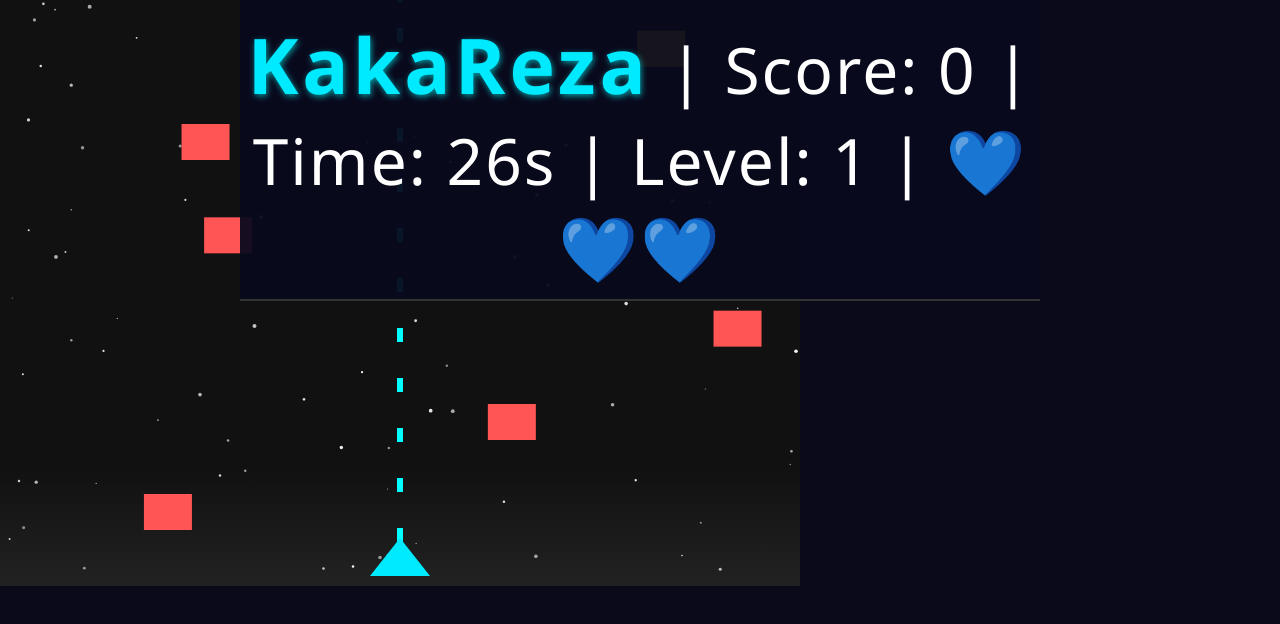
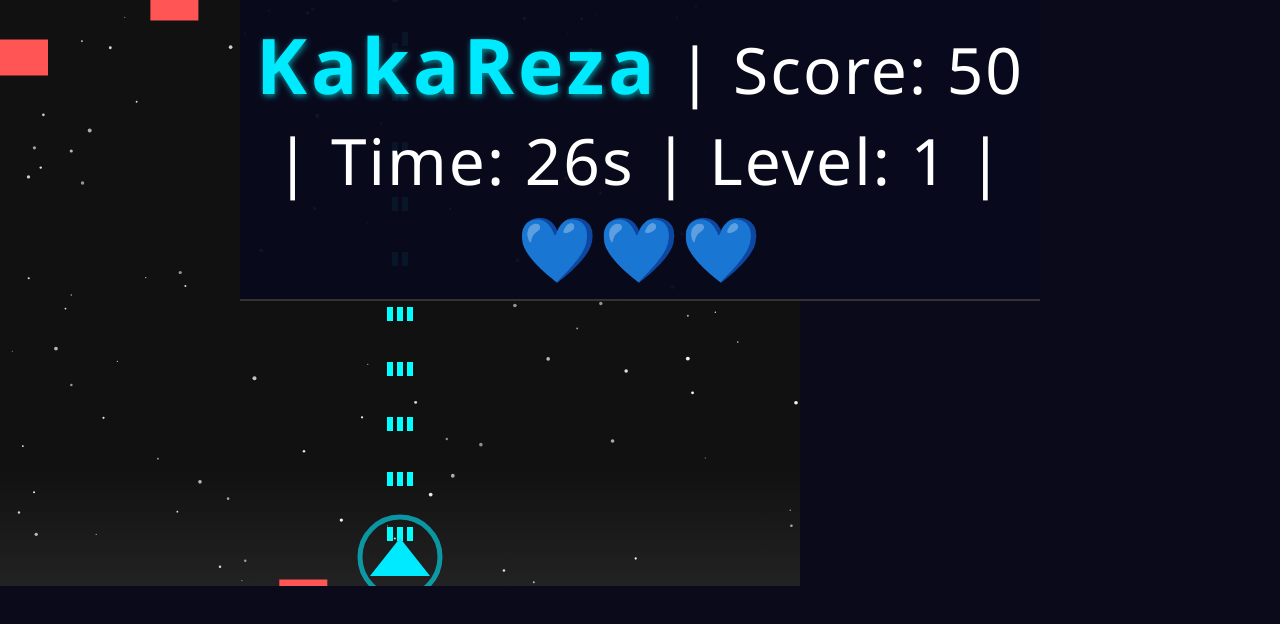
Before and after one commit to nycsal/Spaceship, a plain HTML site: page index.html in a window 1280 px wide. Drawn offline with Linux system fonts and the light colour scheme.

Commit message:
Update index.html

```diff
--- a/index.html
+++ b/index.html
@@ -2,7 +2,7 @@
 <html lang="en">
 <head>
   <meta charset="UTF-8" />
-  <title>KakaReza - Space Shooter (Enhanced)</title>
+  <title>KakaReza - Arcade Space Shooter</title>
   <meta name="viewport" content="width=device-width, initial-scale=1, user-scalable=no" />
   <style>
     html, body {
@@ -127,8 +127,7 @@
     </div>
   </div>
 <script>
-(() => {
-  // Responsive canvas
+(function() {
   function resizeCanvas() {
     const scoreboard = document.getElementById('scoreboard');
     const canvas = document.getElementById('gameCanvas');
@@ -143,12 +142,12 @@
   window.addEventListener('resize', resizeCanvas);
 
   // Game constants
-  const ENEMY_SPAWN_RATE_BASE = 2.2, ENEMY_SPEED_BASE = 3.2, BULLET_SPEED = 10;
-  const PLAYER_SPEED = 18, PLAYER_WIDTH = 60, PLAYER_HEIGHT = 38;
+  const ENEMY_SPAWN_RATE_BASE = 2.5, ENEMY_SPEED_BASE = 3.5, BULLET_SPEED = 11;
+  const PLAYER_SPEED = 20, PLAYER_WIDTH = 60, PLAYER_HEIGHT = 38;
   const ENEMY_WIDTH = 48, ENEMY_HEIGHT = 36;
-  const POWERUP_WIDTH = 32, POWERUP_HEIGHT = 32, POWERUP_FALL_SPEED = 2.2;
-  const BOSS_WIDTH = 140, BOSS_HEIGHT = 70, BOSS_BULLET_SPEED = 6, BOSS_HP = 200;
-  const LEVEL_TIME = 30, LEVELS = 5, DIFFICULTY_INCREASE = 0.13;
+  const POWERUP_WIDTH = 32, POWERUP_HEIGHT = 32, POWERUP_FALL_SPEED = 2.5;
+  const BOSS_WIDTH = 140, BOSS_HEIGHT = 70, BOSS_BULLET_SPEED = 7, BOSS_HP = 220;
+  const LEVEL_TIME = 30, LEVELS = 5, DIFFICULTY_INCREASE = 0.16;
   const MAX_LIVES = 3;
 
   let canvas = document.getElementById('gameCanvas'),
@@ -165,9 +164,38 @@
   let player, bullets, enemies, powerups, boss, bossBullets, explosions, stars;
   let score = 0, level = 1, timer = LEVEL_TIME, objectsShot = 0, lives = MAX_LIVES;
   let lastEnemySpawn = 0, enemySpawnRate = ENEMY_SPAWN_RATE_BASE, enemySpeed = ENEMY_SPEED_BASE;
-  let fireInterval = 80, lastFire = 0, playerPower = 1, playerPowerTimer = 0;
+  let fireInterval = 70, lastFire = 0, playerPower = 1, playerPowerTimer = 0;
   let bossActive = false, bossDefeated = false, lastTime = 0, gameState = 'playing';
   let dragging = false;
+  let waveIndex = 0, waveTimer = 0;
+
+  // Patterns for enemy waves
+  const wavePatterns = [
+    // Zig-zag
+    (i, t, w, h) => ({
+      x: (w-ENEMY_WIDTH) * ((Math.sin(t/400 + i) + 1)/2),
+      y: -ENEMY_HEIGHT - i*60 + (t/2),
+      vx: 0, vy: enemySpeed
+    }),
+    // Sine wave
+    (i, t, w, h) => ({
+      x: (w-ENEMY_WIDTH)/2 + Math.sin(t/300 + i) * (w/3),
+      y: -ENEMY_HEIGHT - i*60 + (t/2),
+      vx: 0, vy: enemySpeed
+    }),
+    // V-formation
+    (i, t, w, h) => ({
+      x: (w-ENEMY_WIDTH)/2 + (i-2)*60 + Math.sin(t/600)*30,
+      y: -ENEMY_HEIGHT - Math.abs(i-2)*30 + (t/2),
+      vx: 0, vy: enemySpeed
+    }),
+    // Straight line
+    (i, t, w, h) => ({
+      x: (w-ENEMY_WIDTH)/5*i,
+      y: -ENEMY_HEIGHT - i*55 + (t/2),
+      vx: 0, vy: enemySpeed
+    }),
+  ];
 
   function createPlayer() {
     return {
@@ -178,16 +206,17 @@
       power: 1,
       powerTimer: 0,
       targetX: null,
+      shield: 0
     };
   }
   function createBullet(x, y) {
     return { x, y, width: 6, height: 14, speed: BULLET_SPEED };
   }
-  function createEnemy(x, y, hp = 1, hasPowerup = false, isBoss = false) {
-    return { x, y, width: isBoss ? BOSS_WIDTH : ENEMY_WIDTH, height: isBoss ? BOSS_HEIGHT : ENEMY_HEIGHT, speed: enemySpeed, hp, hasPowerup, isBoss };
+  function createEnemy(x, y, hp = 1, hasPowerup = false, isBoss = false, pattern=null, index=0, born=0) {
+    return { x, y, width: isBoss ? BOSS_WIDTH : ENEMY_WIDTH, height: isBoss ? BOSS_HEIGHT : ENEMY_HEIGHT, speed: enemySpeed, hp, hasPowerup, isBoss, pattern, index, born };
   }
-  function createPowerup(x, y) {
-    return { x, y, width: POWERUP_WIDTH, height: POWERUP_HEIGHT, speed: POWERUP_FALL_SPEED };
+  function createPowerup(x, y, type="power") {
+    return { x, y, width: POWERUP_WIDTH, height: POWERUP_HEIGHT, speed: POWERUP_FALL_SPEED, type };
   }
   function createBoss() {
     return {
@@ -197,7 +226,7 @@
       height: BOSS_HEIGHT,
       hp: BOSS_HP,
       fireCooldown: 0,
-      fireRate: 800,
+      fireRate: 700,
     };
   }
   function createExplosion(x, y, color="#fff") {
@@ -210,7 +239,7 @@
       x: Math.random() * canvas.width,
       y: Math.random() * canvas.height,
       r: Math.random() * 1.5 + 0.5,
-      speed: Math.random() * 0.5 + 0.2,
+      speed: Math.random() * 0.7 + 0.3,
       alpha: Math.random() * 0.5 + 0.5
     };
   }
@@ -223,7 +252,7 @@
     bossBullets = [];
     explosions = [];
     stars = [];
-    for (let i = 0; i < 80; i++) stars.push(createStar());
+    for (let i = 0; i < 100; i++) stars.push(createStar());
     score = 0;
     level = 1;
     timer = LEVEL_TIME;
@@ -238,6 +267,8 @@
     lastFire = 0;
     playerPower = 1;
     playerPowerTimer = 0;
+    waveIndex = 0;
+    waveTimer = 0;
     updateUI();
     gameOverEl.style.display = 'none';
     levelCompleteEl.style.display = 'none';
@@ -250,7 +281,7 @@
   }
   function drawPlayer() {
     ctx.save();
-    ctx.fillStyle = '#00eaff';
+    ctx.fillStyle = player.shield > 0 ? '#00ffcc' : '#00eaff';
     ctx.beginPath();
     ctx.moveTo(player.x + player.width / 2, player.y);
     ctx.lineTo(player.x + player.width, player.y + player.height);
@@ -262,6 +293,13 @@
       ctx.lineWidth = 5;
       ctx.beginPath();
       ctx.arc(player.x + player.width / 2, player.y + player.height / 2, player.width / 1.5, 0, Math.PI * 2);
+      ctx.stroke();
+    }
+    if (player.shield > 0) {
+      ctx.strokeStyle = "rgba(0,255,255,0.6)";
+      ctx.lineWidth = 7;
+      ctx.beginPath();
+      ctx.arc(player.x + player.width / 2, player.y + player.height / 2, player.width / 1.1, 0, Math.PI * 2);
       ctx.stroke();
     }
     ctx.restore();
@@ -290,7 +328,7 @@
   }
   function drawPowerup(p) {
     ctx.save();
-    ctx.fillStyle = '#00ff00';
+    ctx.fillStyle = p.type === "shield" ? "#00ffcc" : "#00ff00";
     ctx.beginPath();
     ctx.ellipse(p.x + p.width/2, p.y + p.height/2, p.width/2, p.height/2, 0, 0, Math.PI * 2);
     ctx.fill();
@@ -337,7 +375,7 @@
     if (gameState !== 'playing') return;
     timer -= delta / 1000;
     if (timer <= 0) {
-      if (level === LEVELS) {
+      if (level === 5) {
         endGame(true);
       } else {
         gameState = 'levelcomplete';
@@ -353,7 +391,7 @@
         s.x = Math.random() * canvas.width;
         s.y = 0;
         s.r = Math.random() * 1.5 + 0.5;
-        s.speed = Math.random() * 0.5 + 0.2;
+        s.speed = Math.random() * 0.7 + 0.3;
         s.alpha = Math.random() * 0.5 + 0.5;
       }
     }
@@ -374,23 +412,57 @@
       b.y -= b.speed;
       if (b.y + b.height < 0) bullets.splice(i, 1);
     });
-    lastEnemySpawn += delta / 1000;
-    if (!bossActive && lastEnemySpawn > 1 / enemySpawnRate) {
-      for (let i = 0; i < Math.ceil(level * 0.7); i++) // more enemies per spawn as level increases
-        spawnEnemy();
-      lastEnemySpawn = 0;
+    // Enemy waves
+    waveTimer += delta;
+    if (!bossActive && waveTimer > 1200) {
+      let pattern = wavePatterns[waveIndex % wavePatterns.length];
+      for (let i = 0; i < Math.min(5, 2+Math.floor(level/2)); i++) {
+        let pos = pattern(i, Date.now(), canvas.width, canvas.height);
+        let hasPowerup = Math.random() < 0.09;
+        let type = Math.random() < 0.2 ? "shield" : "power";
+        enemies.push(createEnemy(pos.x, pos.y, 1, hasPowerup, false, pattern, i, Date.now()));
+      }
+      waveIndex++;
+      waveTimer = 0;
     }
+    // Mini-boss every 2 levels (not level 3, which is big boss)
+    if ((level % 2 === 0 && !bossActive && !bossDefeated && Math.random() < 0.005 && level !== 3)) {
+      let x = canvas.width/2 - ENEMY_WIDTH/2;
+      enemies.push(createEnemy(x, 0, 10+level*5, true, false, null, 0, Date.now()));
+    }
+    // Level 3: Big Boss
+    if (level === 3 && !bossActive && !bossDefeated) {
+      boss = createBoss();
+      bossActive = true;
+      enemies.push(boss);
+    }
+    // Update enemies
     enemies.forEach((e, i) => {
-      e.y += e.speed * delta / 16;
+      if (e.isBoss) return;
+      if (e.pattern) {
+        let pos = e.pattern(e.index, Date.now()-e.born, canvas.width, canvas.height);
+        e.x = pos.x;
+        e.y = pos.y;
+      } else {
+        e.y += e.speed * delta / 16;
+      }
       if (e.y > canvas.height) enemies.splice(i, 1);
+      // Enemy shooting
+      if (Math.random() < 0.0025 * level && !e.isBoss) {
+        bossBullets.push({ x: e.x + e.width/2, y: e.y + e.height, width: 10, height: 10, speed: 4+level });
+      }
     });
     powerups.forEach((p, i) => {
       p.y += p.speed;
       if (p.y > canvas.height) powerups.splice(i, 1);
       else if (rectsCollide(p, player)) {
         powerups.splice(i, 1);
-        playerPower = Math.min(5, playerPower + 1);
-        playerPowerTimer = 6000;
+        if (p.type === "shield") {
+          player.shield = 400; // frames
+        } else {
+          playerPower = Math.min(5, playerPower + 1);
+          playerPowerTimer = 6000;
+        }
       }
     });
     if (playerPowerTimer > 0) {
@@ -399,6 +471,7 @@
         playerPower = 1;
       }
     }
+    if (player.shield > 0) player.shield--;
     // Bullet vs enemy
     bullets.forEach((b, bi) => {
       enemies.forEach((e, ei) => {
@@ -417,7 +490,8 @@
               score += 10;
               objectsShot += 1;
               if (e.hasPowerup) {
-                powerups.push(createPowerup(e.x + e.width/2 - POWERUP_WIDTH/2, e.y + e.height));
+                let type = Math.random() < 0.5 ? "power" : "shield";
+                powerups.push(createPowerup(e.x + e.width/2 - POWERUP_WIDTH/2, e.y + e.height, type));
               }
               enemies.splice(ei, 1);
             }
@@ -430,6 +504,7 @@
       if (!e.isBoss && rectsCollide(e, player)) {
         explosions.push(createExplosion(player.x + player.width/2, player.y + player.height/2, "#00eaff"));
         enemies.splice(ei, 1);
+        if (player.shield > 0) return;
         lives--;
         updateUI();
         if (lives <= 0) endGame(false);
@@ -448,6 +523,7 @@
       else if (rectsCollide(b, player)) {
         bossBullets.splice(i, 1);
         explosions.push(createExplosion(player.x + player.width/2, player.y + player.height/2, "#ff4444"));
+        if (player.shield > 0) return;
         lives--;
         updateUI();
         if (lives <= 0) endGame(false);
@@ -469,18 +545,6 @@
       let offset = (i - (bulletsCount - 1) / 2) * 10;
       bullets.push(createBullet(centerX + offset - 3, player.y));
     }
-  }
-  function spawnEnemy() {
-    if (level === 3 && !bossActive && !bossDefeated) {
-      boss = createBoss();
-      bossActive = true;
-      enemies.push(boss);
-      return;
-    }
-    let x = Math.random() * (canvas.width - ENEMY_WIDTH);
-    let hp = 1;
-    let hasPowerup = Math.random() < 0.15;
-    enemies.push(createEnemy(x, -ENEMY_HEIGHT, hp, hasPowerup));
   }
   function fireBossBullet() {
     if (!boss) return;
@@ -507,6 +571,8 @@
       bullets = [];
       bossBullets = [];
       explosions = [];
+      waveIndex = 0;
+      waveTimer = 0;
       gameState = 'playing';
       levelCompleteEl.style.display = 'none';
       updateUI();
@@ -535,7 +601,6 @@
     draw();
     requestAnimationFrame(gameLoop);
   }
-  // Touch drag controls
   function isInBottomArea(touchY) {
     return touchY > canvas.height * 0.67;
   }
@@ -570,7 +635,6 @@
     dragging = false;
     player.targetX = null;
   });
-  // Also support mouse drag for desktop
   canvas.addEventListener('mousedown', function(e) {
     let rect = canvas.getBoundingClientRect();
     let mx = (e.clientX - rect.left) * (canvas.width / rect.width);
```
